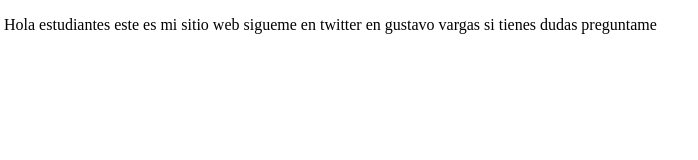
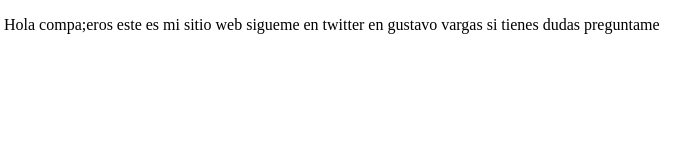
Before and after one commit to GustavoVargas23/proyectoDemoCursoPrework, a plain HTML site: page index.html in a window 1280 px wide. Shown: the full height of the page, 4-702 px from the left. Drawn offline with Linux system fonts and the light colour scheme.

Commit message:
Segundo commit

```diff
--- a/index.html
+++ b/index.html
@@ -8,7 +8,7 @@
 </head>
 <body>
     <p>
-        Hola estudiantes este es mi sitio web sigueme en twitter en gustavo vargas si tienes dudas preguntame
+        Hola compa;eros este es mi sitio web sigueme en twitter en gustavo vargas si tienes dudas preguntame
     </p>
 </body>
 </html>
```
